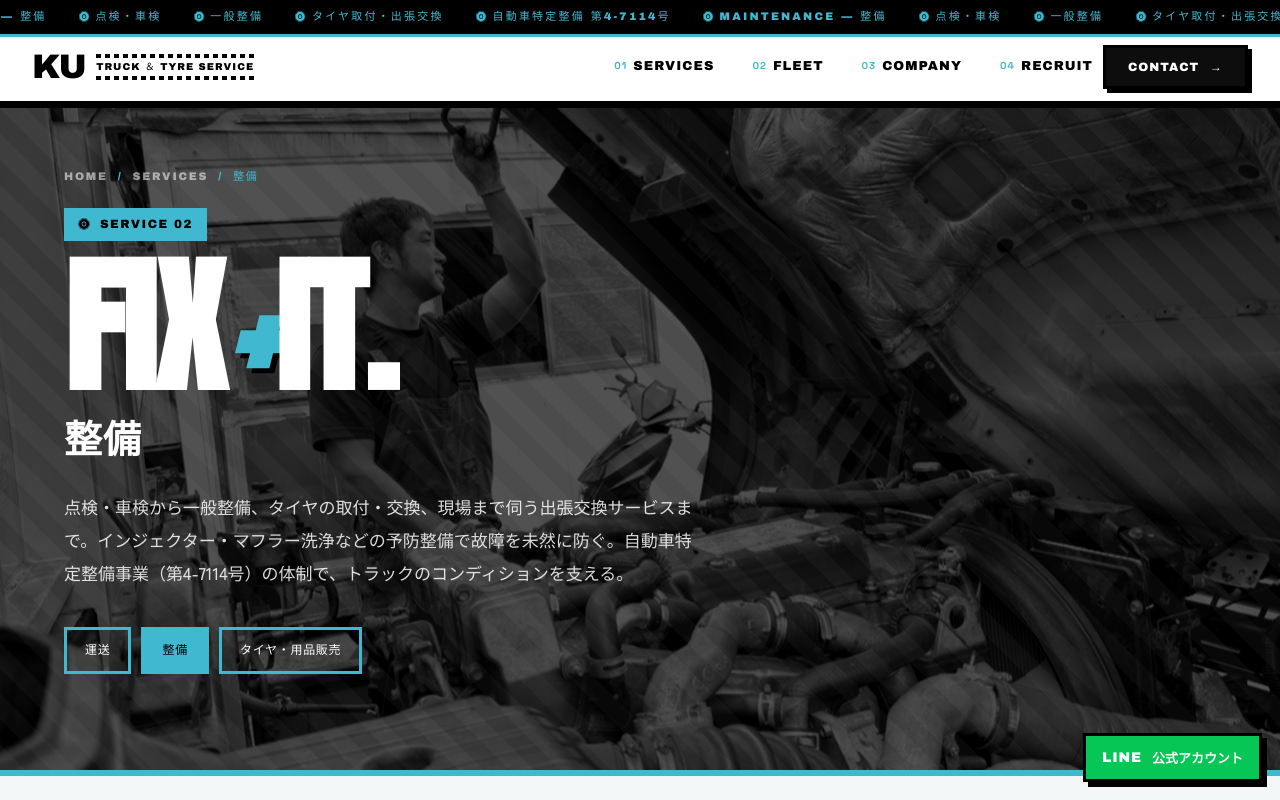
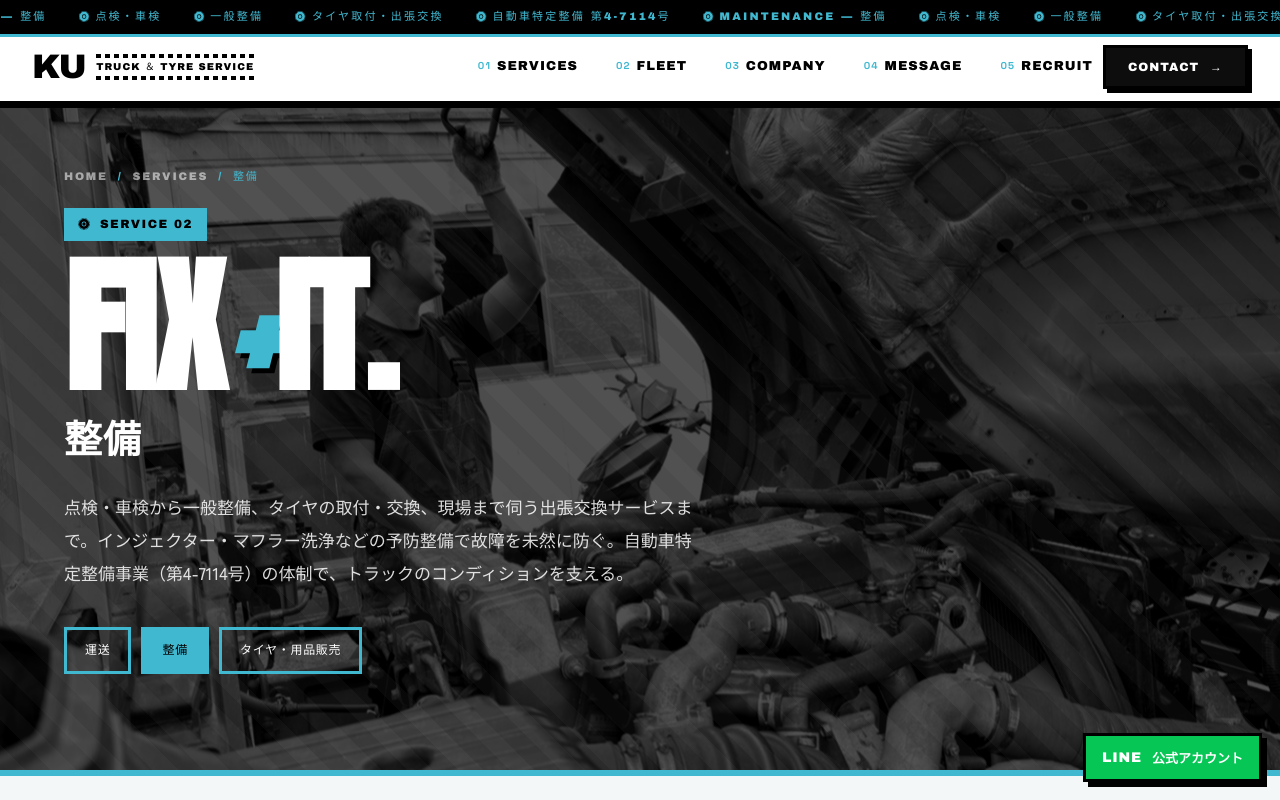
Before and after one commit to aimayujin0911/ku-truck-site, a plain HTML site: page maintenance.html in a window 1280 px wide. Shown: the top 800 px of the page. Drawn offline with Linux system fonts and the light colour scheme; a web font is replaced by a local one.

Commit message:
ヘッダーのメニューを全ページで統一（詳細ページに MESSAGE が無かった）
- 運送・整備・用品ページのナビに 04 MESSAGE が抜けており、番号も
  04 RECRUIT / 05 CONTACT とズレていた → MESSAGE を追加し
  05 RECRUIT / 06 CONTACT に統一（TOP・代表挨拶と一致）
- 全5ページでナビとフッターのHTMLが一致することを差分で確認

Co-Authored-By: Claude Opus 5 <noreply@anthropic.com>

```diff
--- a/maintenance.html
+++ b/maintenance.html
@@ -39,7 +39,7 @@
         <a href="maintenance.html">整備</a>
         <a href="parts.html">タイヤ・用品販売</a>
       </div>
-    </div><a href="index.html#fleet"><em>02</em>FLEET</a><a href="index.html#company"><em>03</em>COMPANY</a><a href="index.html#recruit"><em>04</em>RECRUIT</a><a class="m-only" href="index.html#contact"><em>05</em>CONTACT</a>
+    </div><a href="index.html#fleet"><em>02</em>FLEET</a><a href="index.html#company"><em>03</em>COMPANY</a><a href="message.html"><em>04</em>MESSAGE</a><a href="index.html#recruit"><em>05</em>RECRUIT</a><a class="m-only" href="index.html#contact"><em>06</em>CONTACT</a>
   </div>
   <button class="cta" onclick="location.href='index.html#contact'">CONTACT <span class="ar">→</span></button>
   <button class="burger" id="burger" aria-label="メニューを開く" aria-expanded="false" aria-controls="menu">☰</button>
```
Also changed, not shown: parts.html (+1 -1 lines), transport.html (+1 -1 lines).
